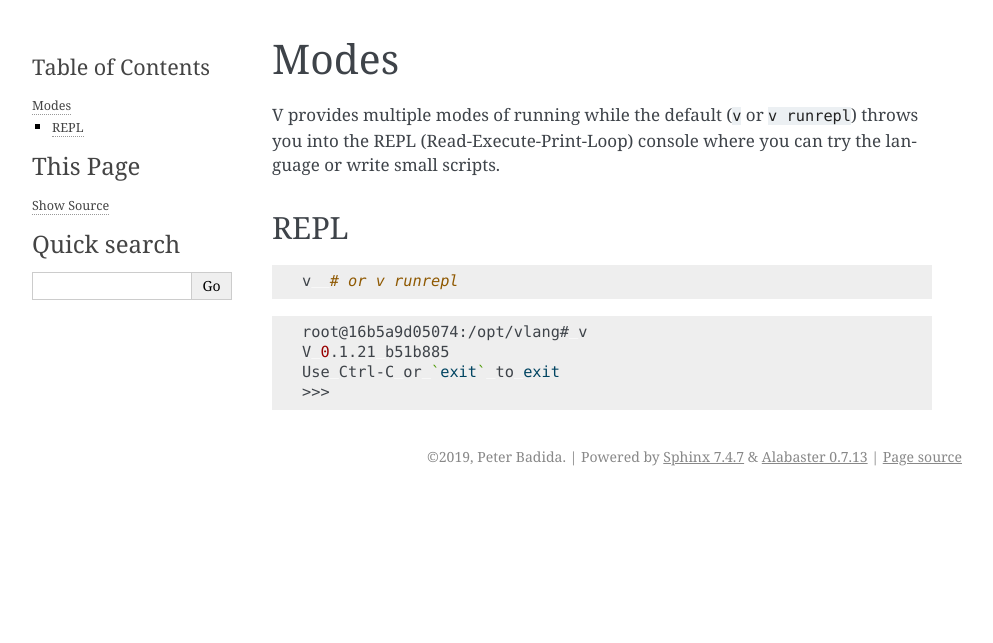
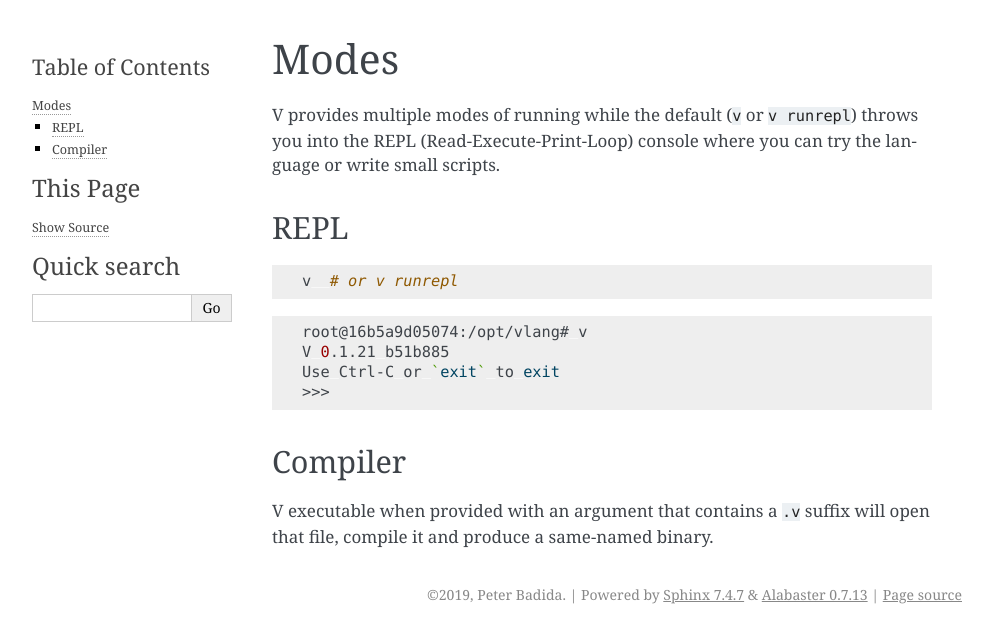
Before and after one commit to KeyWeeUsr/the-book-of-v, a Sphinx documentation site: the page built from source/modes.rst, in a window 1280 px wide. Shown: the top 643 px of the page, without its empty margins (148-1141 px from the left). Built offline with Sphinx 7.4.7, drawn with Linux system fonts in a browser that asks for light colours.

Commit message:
[ADD] Add section about compiler mode

```diff
--- a/source/modes.rst
+++ b/source/modes.rst
@@ -18,3 +18,9 @@ REPL
     V 0.1.21 b51b885
     Use Ctrl-C or `exit` to exit
     >>>
+
+Compiler
+--------
+
+V executable when provided with an argument that contains a ``.v`` suffix will
+open that file, compile it and produce a same-named binary.
```
